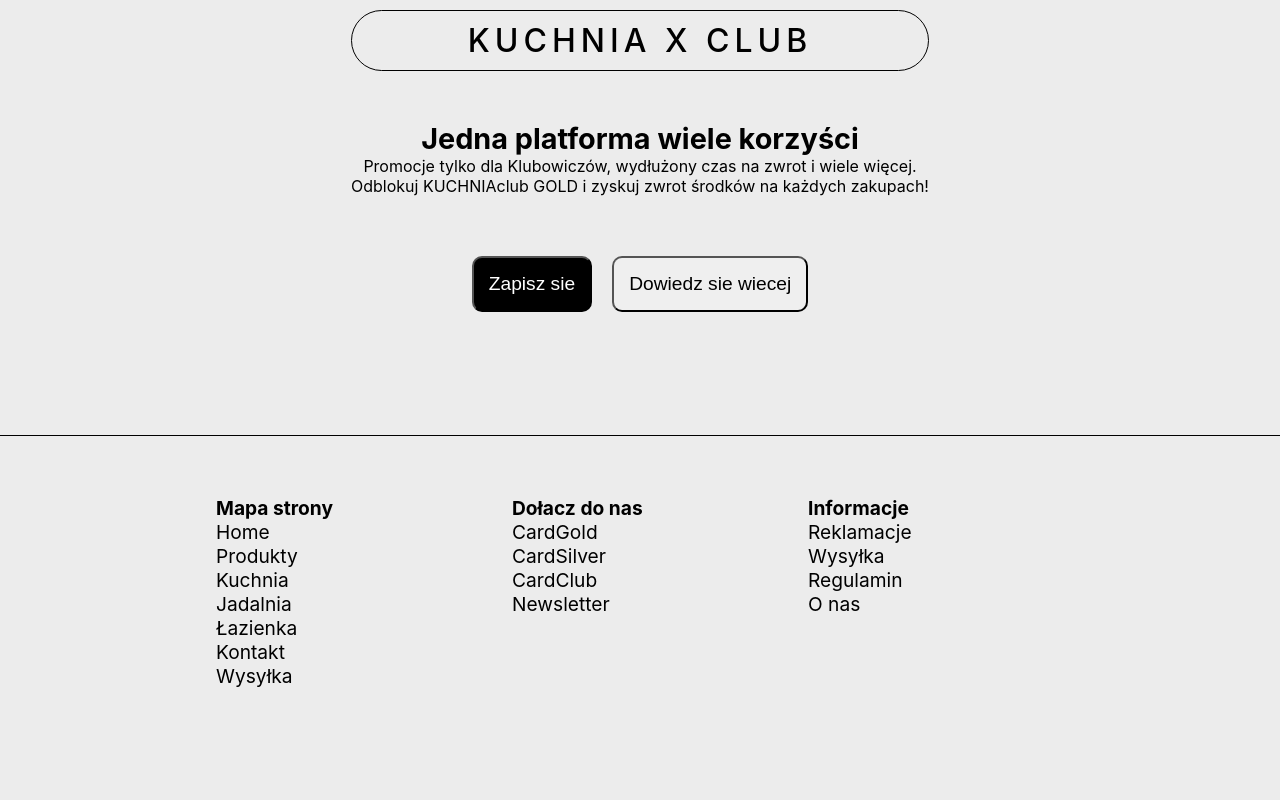
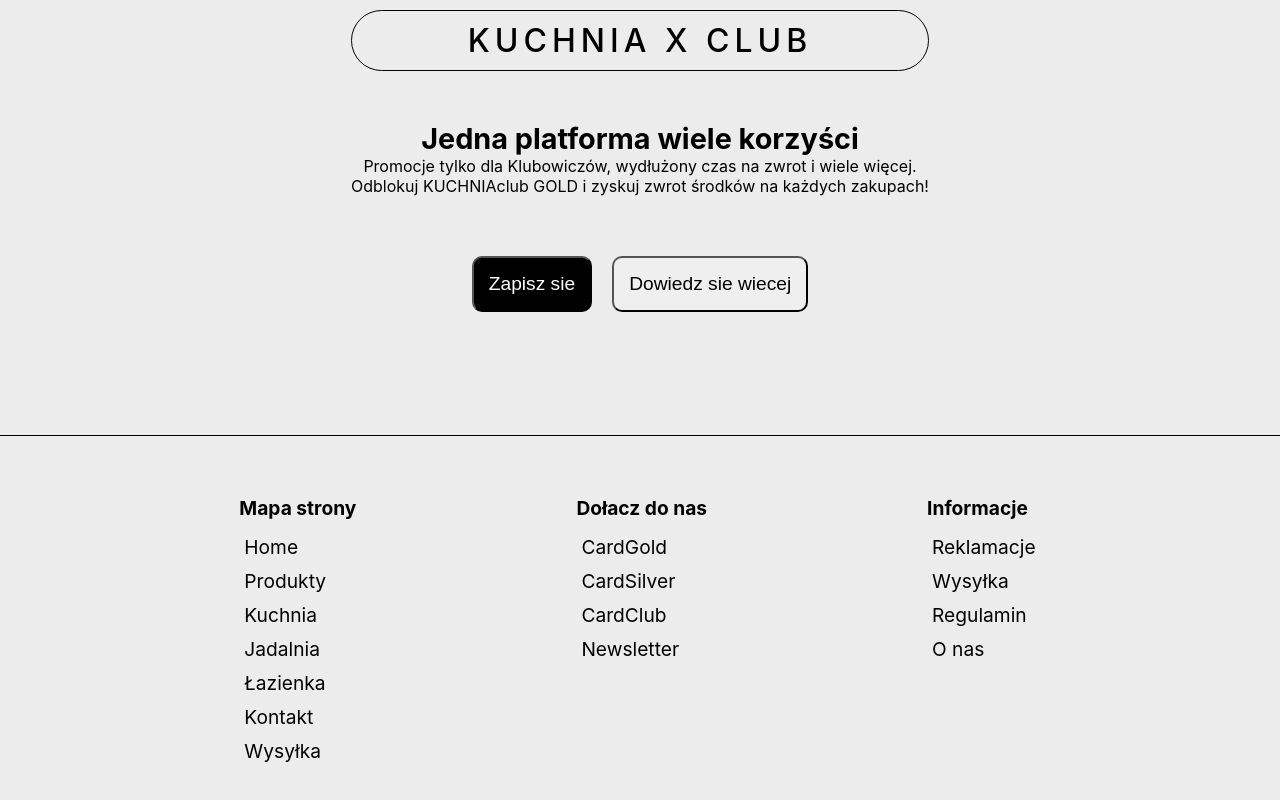
Before and after one commit to marcinoles87/my-app2, a React (Create React App) app: page / in a window 1280 px wide. Shown: the part 2630-3430 px from the top of the page. Built offline with nearby package versions, Linux system fonts and the light colour scheme.

Commit message:
add code

```diff
--- a/src/App.css
+++ b/src/App.css
@@ -528,6 +528,11 @@ i{
 .newsletter-buttons button:nth-child(1){
   background-color: black;
   color:white;
+  transition: 0.4s ease;
+}
+
+.newsletter-buttons button:nth-child(1):hover{
+  background-color: rgb(73, 73, 73);
 }
 
 /*footer*/
@@ -536,21 +541,26 @@ i{
   display: flex;
   flex-direction: row;
   justify-content: center;
-  gap: 20px;
+  gap: 200px;
   height: 80vh;
   background-color:var(--background-site-color) ;
 }
 
 .footer-left{
-  width: 20%;
   margin: 10px;
   padding-top: 50px;
   font-size: larger;
 
 }
 
+.footer-left h4{
+  margin-bottom: 10px;
+}
+
 .footer-left li{
   list-style: none;
+  padding: 5px
+
 }
 
 .footer-left a{
```
